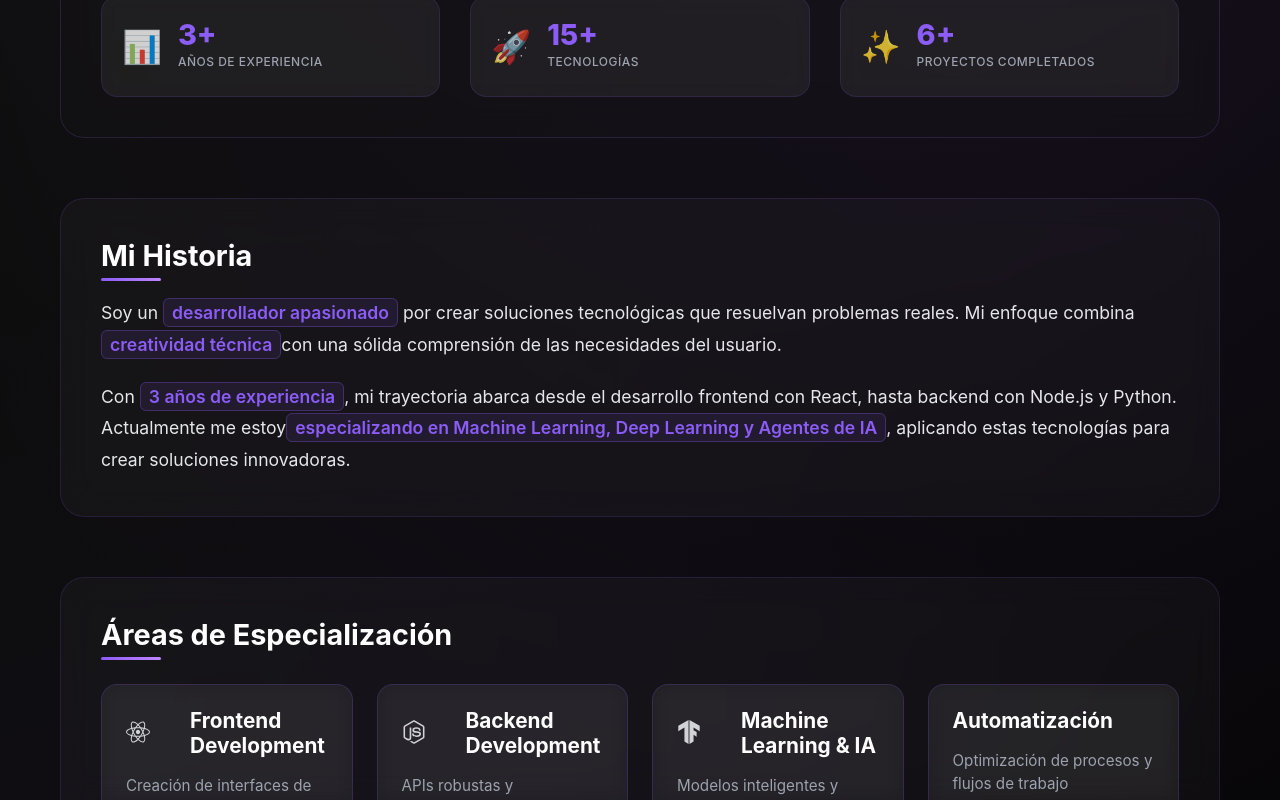
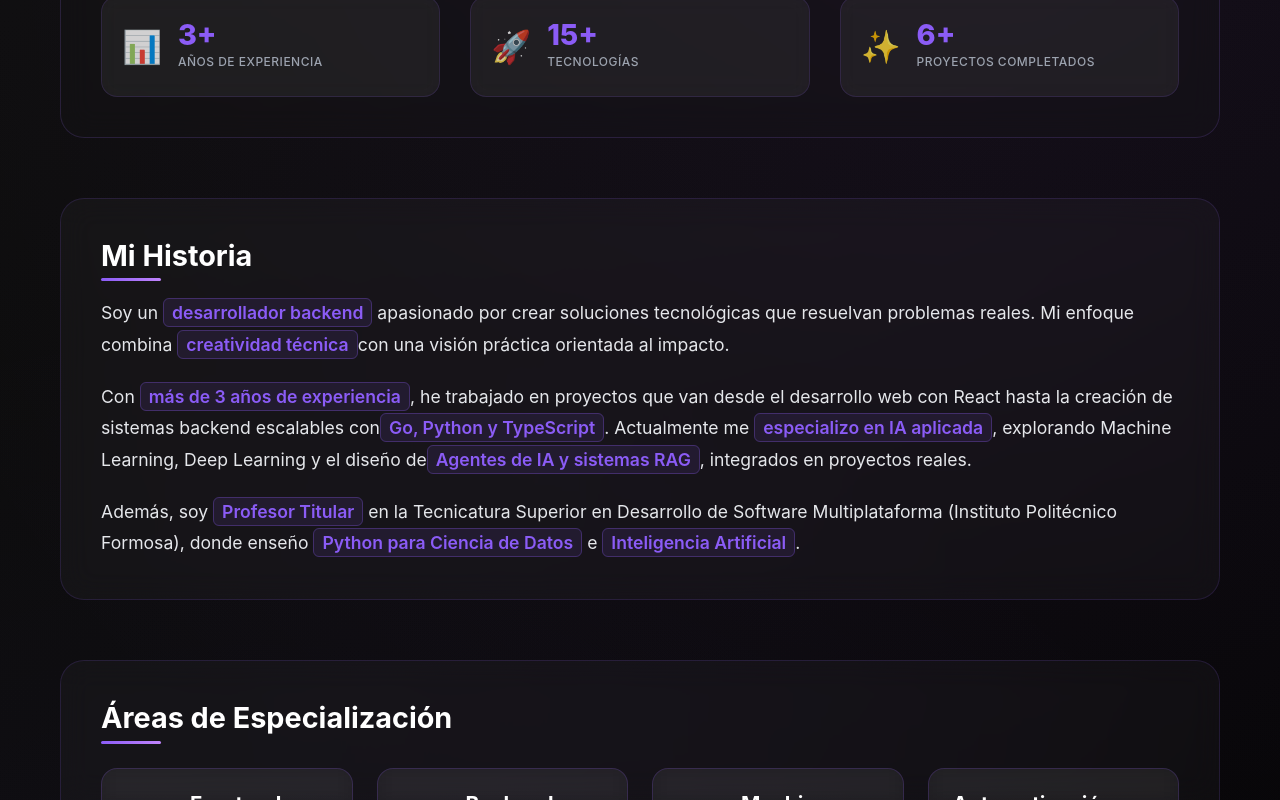
Before and after one commit to gabykap29/portfolio-personal, a React (Vite) app in the folder portfolio-Gabriel/: page / in a window 1280 px wide. Shown: the part 1501-2301 px from the top of the page. Built offline with nearby package versions, Linux system fonts and the light colour scheme.

Commit message:
chores: se cambio la descripcion del hero

```diff
--- a/portfolio-Gabriel/src/components/About.jsx
+++ b/portfolio-Gabriel/src/components/About.jsx
@@ -111,16 +111,23 @@ function About() {
             <h3 className="bio-title">Mi Historia</h3>
             <div className="bio-content">
               <p>
-                Soy un <span className="highlight-text">desarrollador apasionado</span> por crear soluciones tecnológicas
+                Soy un <span className="highlight-text">desarrollador backend</span> apasionado por crear soluciones tecnológicas
                 que resuelvan problemas reales. Mi enfoque combina <span className="highlight-text">creatividad técnica</span>
-                con una sólida comprensión de las necesidades del usuario.
+                con una visión práctica orientada al impacto.
               </p>
               <p>
-                Con <span className="highlight-text">3 años de experiencia</span>, mi trayectoria abarca desde el desarrollo
-                frontend con React, hasta backend con Node.js y Python. Actualmente me estoy
-                <span className="highlight-text">especializando en Machine Learning, Deep Learning y Agentes de IA</span>,
-                aplicando estas tecnologías para crear soluciones innovadoras.
+                Con <span className="highlight-text">más de 3 años de experiencia</span>, he trabajado en proyectos que van
+                desde el desarrollo web con React hasta la creación de sistemas backend escalables con
+                <span className="highlight-text">Go, Python y TypeScript</span>. Actualmente me <span className="highlight-text">
+                especializo en IA aplicada</span>, explorando Machine Learning, Deep Learning y el diseño de
+                <span className="highlight-text">Agentes de IA y sistemas RAG</span>, integrados en proyectos reales.
               </p>
+              <p>
+                Además, soy <span className="highlight-text">Profesor Titular</span> en la Tecnicatura Superior en Desarrollo de
+                Software Multiplataforma (Instituto Politécnico Formosa), donde enseño <span className="highlight-text">
+                Python para Ciencia de Datos</span> e <span className="highlight-text">Inteligencia Artificial</span>.
+              </p>
+
             </div>
           </div>
 
--- a/portfolio-Gabriel/src/components/Hero.jsx
+++ b/portfolio-Gabriel/src/components/Hero.jsx
@@ -142,7 +142,8 @@ function Hero() {
           <h1 className="hero-title">Gabriel Acosta</h1>
           <h2 className="hero-subtitle">AI Developer</h2>
           <p className="hero-description">
-            Especializado en crear soluciones tecnológicas innovadoras con enfoque en experiencias de usuario excepcionales.
+            Impulsando <strong>innovación en IA</strong> desde el desarrollo backend y la docencia
+
           </p>
           <div className="hero-buttons">
             <a href="#projects" className="btn btn-primary" aria-label="Ver mis proyectos">
```
